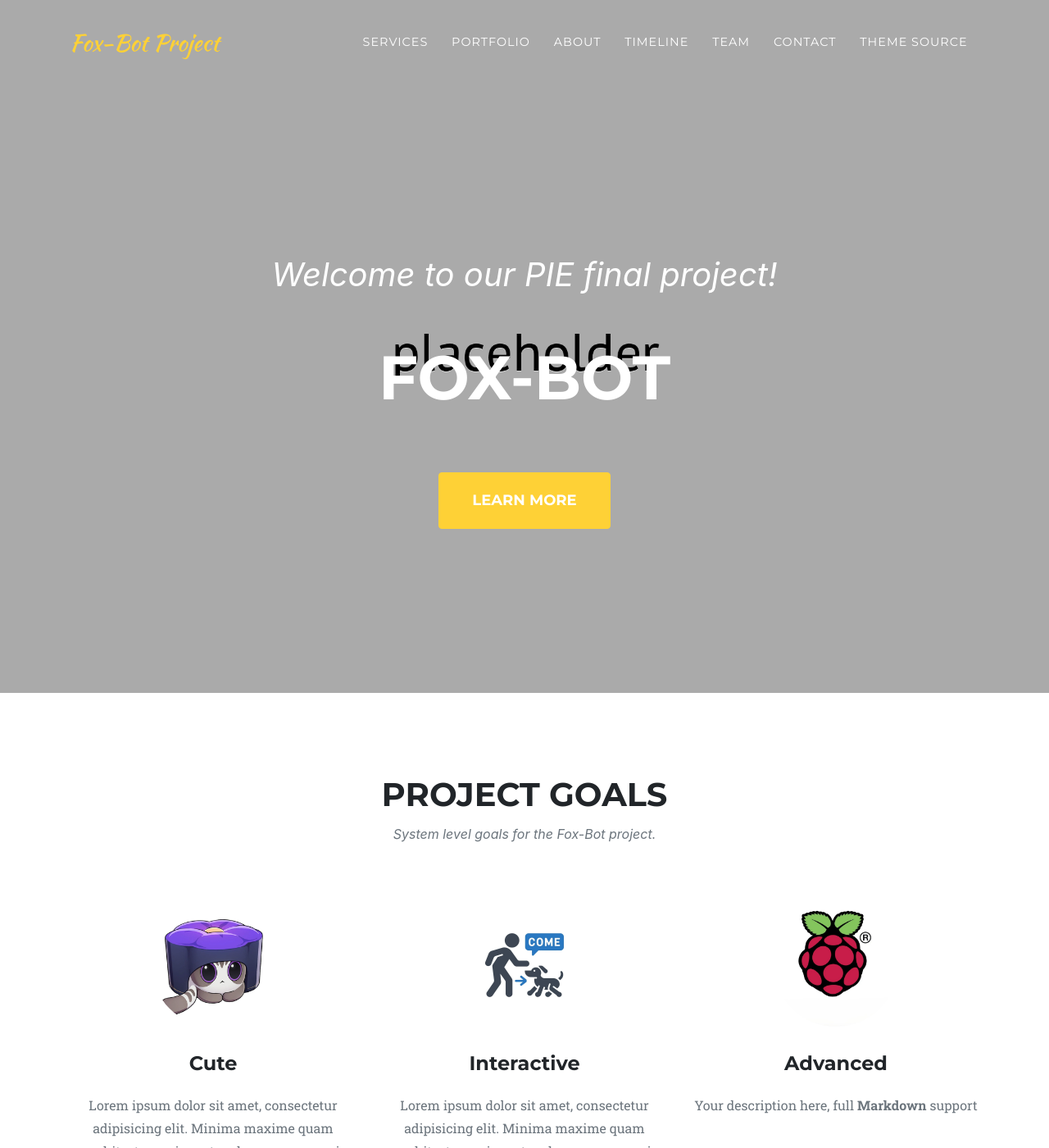
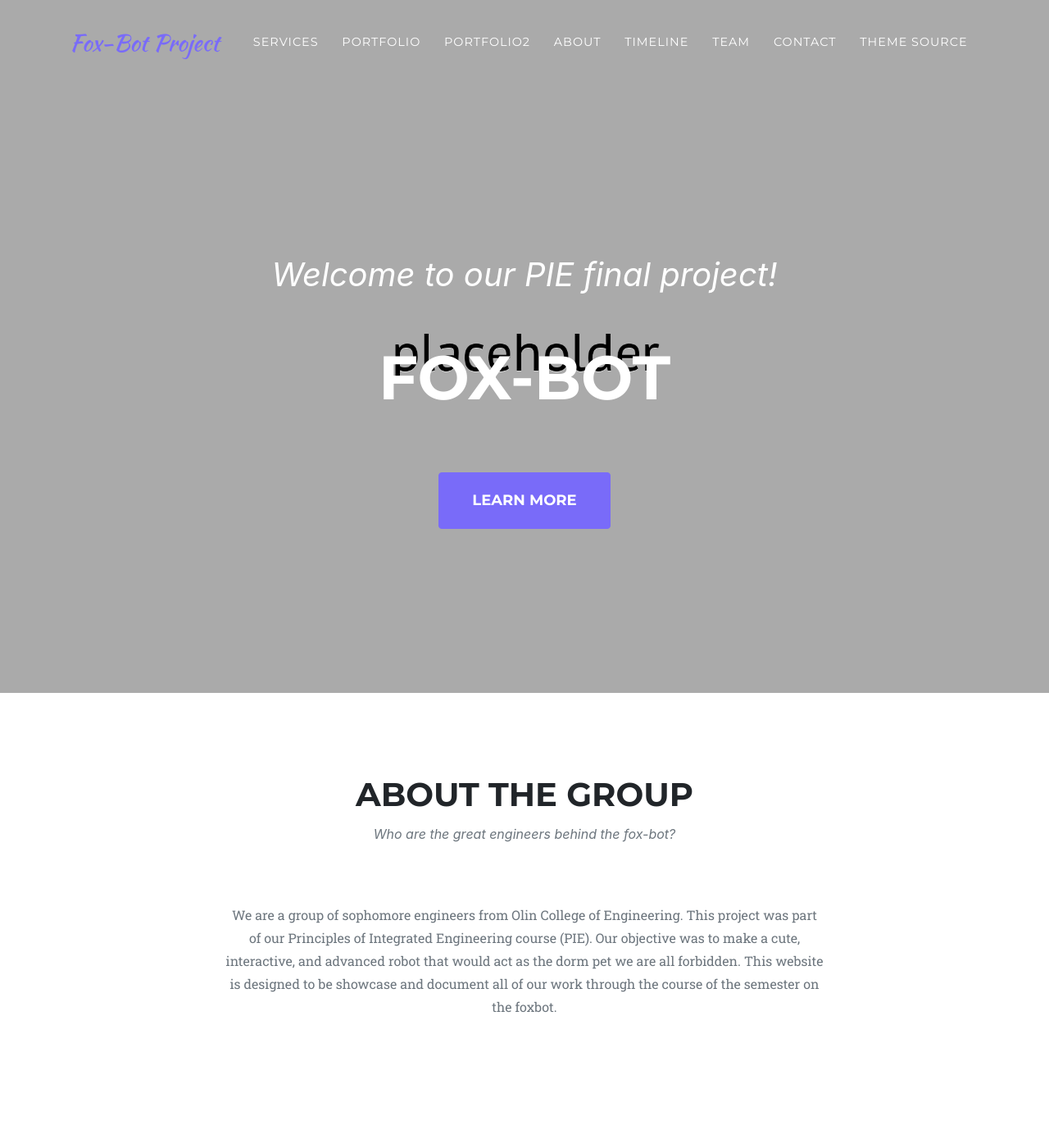
Before and after one commit to Jake30123/foxbot-website, a Jekyll site: the page built from index.md, in a window 1280 px wide and 1400 px high. Shown: the whole window at 82% size. Built offline with Jekyll 4.4.1, drawn with Linux system fonts in a browser that asks for light colours; some web fonts are replaced; some of the changed text lies outside the part shown.

Commit message:
second portfolio addition

```diff
--- a/_config.yml
+++ b/_config.yml
@@ -31,6 +31,7 @@ analytics:
 
 collections:
   portfolio:
+  portfolio2:
 
 markdown: kramdown
 
--- a/_data/navigation.yml
+++ b/_data/navigation.yml
@@ -15,6 +15,8 @@ en: &DEFAULT_EN
       section: services
     - title: "Portfolio"
       section: portfolio
+    - title: "Portfolio2"
+      section: portfolio2
     - title: "About"
       section: about
     - title: "Timeline"
--- a/_data/sitetext.yml
+++ b/_data/sitetext.yml
@@ -37,6 +37,12 @@ en: &DEFAULT_EN
     section: portfolio
     closebutton: "Close Overview"
 
+  portfolio2:
+    title: "Project Breakdown"
+    text: "A detailed overview of each section of the project."
+    section: portfolio2
+    closebutton: "Close Overview"
+
   timeline:
     title: "Timeline"
     text: "Lorem ipsum timeline"
@@ -69,9 +75,13 @@ en: &DEFAULT_EN
     end: "Be Part <br> of Our <br> Story!"
 
   about:
-    title: "About Us"
-    text: "our story"
-    body: "Lorem ipsum dolor sit amet, consectetur adipisicing elit. Aut eaque, laboriosam veritatis, quos non quis ad perspiciatis, totam corporis ea, alias ut unde. **Markdown** supported."
+    title: "About the Group"
+    text: "Who are the great engineers behind the fox-bot?"
+    body: "We are a group of sophomore engineers from Olin College of Engineering. This project was part of our Principles of Integrated
+    Engineering course (PIE). Our objective was to make a cute, interactive, and advanced robot that would act as the dorm
+    pet we are all forbidden. This website is designed to be showcase and document all of our work through the course of the
+    semester on the foxbot."
+
     section: about
 
   clients:
--- /dev/null
+++ b/_includes/modals2.html
@@ -0,0 +1,93 @@
+<!-- portfolio2 Modals -->
+{% for project in site.portfolio2 %}
+{% if site.locale and site.locale != "" and site.locale != nil %}
+<div
+  class="portfolio2-modal modal fade"
+  id="p2{{ forloop.index }}"
+  tabindex="-1"
+  role="dialog"
+  aria-hidden="true"
+>
+  <div class="modal-dialog">
+    <div class="modal-content">
+      <div class="close-modal" data-dismiss="modal">
+        <div class="lr">
+          <div class="rl"></div>
+        </div>
+      </div>
+      <div class="container">
+        <div class="row">
+          <div class="col-lg-8 mx-auto">
+            <div class="modal-body">
+              <!-- Project Details Go Here -->
+              <h2 class="text-uppercase">{{ project.title }}</h2>
+              <p class="item-intro text-muted">{{ project.subtitle }}</p>
+              <img
+                class="img-fluid d-block mx-auto"
+                src="{{ project.image }}"
+                alt="{{ project.alt }}"
+              />
+              <p>{{ project.content }}</p>
+              <button
+                class="btn btn-primary"
+                data-dismiss="modal"
+                type="button"
+              >
+                <i class="fas fa-times"></i>
+                {{ site.data.sitetext[site.locale].portfolio2.closebutton |
+                default: "Close Project" }}
+              </button>
+            </div>
+          </div>
+        </div>
+      </div>
+    </div>
+  </div>
+</div>
+{% else %}
+<div
+  class="portfolio2-modal modal fade"
+  id="p2{{ forloop.index }}"
+  tabindex="-1"
+  role="dialog"
+  aria-hidden="true"
+>
+  <div class="modal-dialog">
+    <div class="modal-content">
+      <div class="close-modal" data-dismiss="modal">
+        <div class="lr">
+          <div class="rl"></div>
+        </div>
+      </div>
+      <div class="container">
+        <div class="row">
+          <div class="col-lg-8 mx-auto">
+            <div class="modal-body">
+              <!-- Project Details Go Here -->
+              <h2 class="text-uppercase">{{ project.title }}</h2>
+              <p class="item-intro text-muted">{{ project.subtitle }}</p>
+              <img
+                class="img-fluid d-block mx-auto"
+                src="{{ project.image }}"
+                alt="{{ project.alt }}"
+              />
+              <p>{{ project.content }}</p>
+              <button
+                class="btn btn-primary"
+                data-dismiss="modal"
+                type="button"
+              >
+                <i class="fas fa-times"></i>
+                {{ site.data.sitetext.portfolio2.closebutton |
+                default: "Close Project" }}
+              </button>
+            </div>
+          </div>
+        </div>
+      </div>
+    </div>
+  </div>
+</div>
+{% endif %}
+{% endfor %}
+<!-- End portfolio2 Modals -->
--- /dev/null
+++ b/_includes/portfolio2_grid.html
@@ -0,0 +1,61 @@
+<!-- portfolio2 Grid -->
+{% if site.locale and site.locale != "" and site.locale != nil %}
+<section class="bg-light page-section" id="{{ site.data.sitetext[site.locale].portfolio2.section | default: "portfolio2" }}">
+  <div class="container">
+    <div class="row">
+      <div class="col-lg-12 text-center">
+        <h2 class="section-heading text-uppercase">{{ site.data.sitetext[site.locale].portfolio2.title | markdownify | default: "portfolio2" }}</h2>
+        <h3 class="section-subheading text-muted">{{ site.data.sitetext[site.locale].portfolio2.text | markdownify }}</h3>
+      </div>
+    </div>
+    <div class="row">
+	{% for project in site.portfolio2 %}
+      <div class="col-md-4 col-sm-6 portfolio2-item">
+        <a class="portfolio2-link" data-toggle="modal" href="#p2{{ forloop.index }}">
+          <div class="portfolio2-hover">
+            <div class="portfolio2-hover-content">
+              <i class="{{ site.data.style.portfolio2-icon | default: "fas fa-plus fa-3x" }}"></i>
+            </div>
+          </div>
+          <img class="img-fluid" src="{{ project.caption.thumbnail }}" alt="">
+        </a>
+        <div class="portfolio2-caption">
+          <h4>{{ project.caption.title }}</h4>
+          <p class="text-muted">{{ project.caption.subtitle }}</p>
+        </div>
+      </div>
+	{% endfor %}
+    </div>
+  </div>
+</section>
+{% else %}
+<section class="bg-light page-section" id="{{ site.data.sitetext.portfolio2.section | default: "portfolio2" }}">
+  <div class="container">
+    <div class="row">
+      <div class="col-lg-12 text-center">
+        <h2 class="section-heading text-uppercase">{{ site.data.sitetext.portfolio2.title | markdownify | default: "portfolio2" }}</h2>
+        <h3 class="section-subheading text-muted">{{ site.data.sitetext.portfolio2.text | markdownify }}</h3>
+      </div>
+    </div>
+    <div class="row">
+	{% for project in site.portfolio2 %}
+      <div class="col-md-4 col-sm-6 portfolio2-item">
+        <a class="portfolio2-link" data-toggle="modal" href="#p2{{ forloop.index }}">
+          <div class="portfolio2-hover">
+            <div class="portfolio2-hover-content">
+              <i class="{{ site.data.style.portfolio2-icon | default: "fas fa-plus fa-3x" }}"></i>
+            </div>
+          </div>
+          <img class="img-fluid" src="{{ project.caption.thumbnail }}" alt="">
+        </a>
+        <div class="portfolio2-caption">
+          <h4>{{ project.caption.title }}</h4>
+          <p class="text-muted">{{ project.caption.subtitle }}</p>
+        </div>
+      </div>
+	{% endfor %}
+    </div>
+  </div>
+</section>
+{% endif %}
+{% include modals2.html %}
--- a/_layouts/home.html
+++ b/_layouts/home.html
@@ -2,9 +2,8 @@
 layout: default
 ---
 {% include navheader.html %}
-
+{% include about.html %}
 {% include services.html %}
 {% include portfolio_grid.html %}
-{% include about.html %}
-{% include timeline.html %}
+{% include portfolio2_grid.html %}
 {% include team.html %}
--- a/_sass/base/_variables.scss
+++ b/_sass/base/_variables.scss
@@ -10,3 +10,20 @@ $gray-600: #868e96 !default;
 $gray-700: #495057 !default;
 $gray-800: #343a40 !default;
 $gray-900: #212529 !default;
+
+// --------------------------------------------------
+// COLORS
+// --------------------------------------------------
+
+// By defining this here, we override the default yellow.
+// Change #e67e22 to whatever hex color you want!
+$primary: #796bf9;
+
+// You can also override other status colors if you wish:
+$secondary: $gray-700;
+$success: #28a745;
+$info: #17a2b8;
+$warning: #ffc107;
+$danger: #dc3545;
+$light: $gray-100;
+$dark: $gray-800;
```
Also changed, not shown: _portfolio2/electrical.md (added, +19 -0 lines), _portfolio/electrical.md (renamed from _portfolio/project2.md), _portfolio/mechanical.md (renamed from _portfolio/example.md), _portfolio/software.md (renamed from _portfolio/project1.md).
